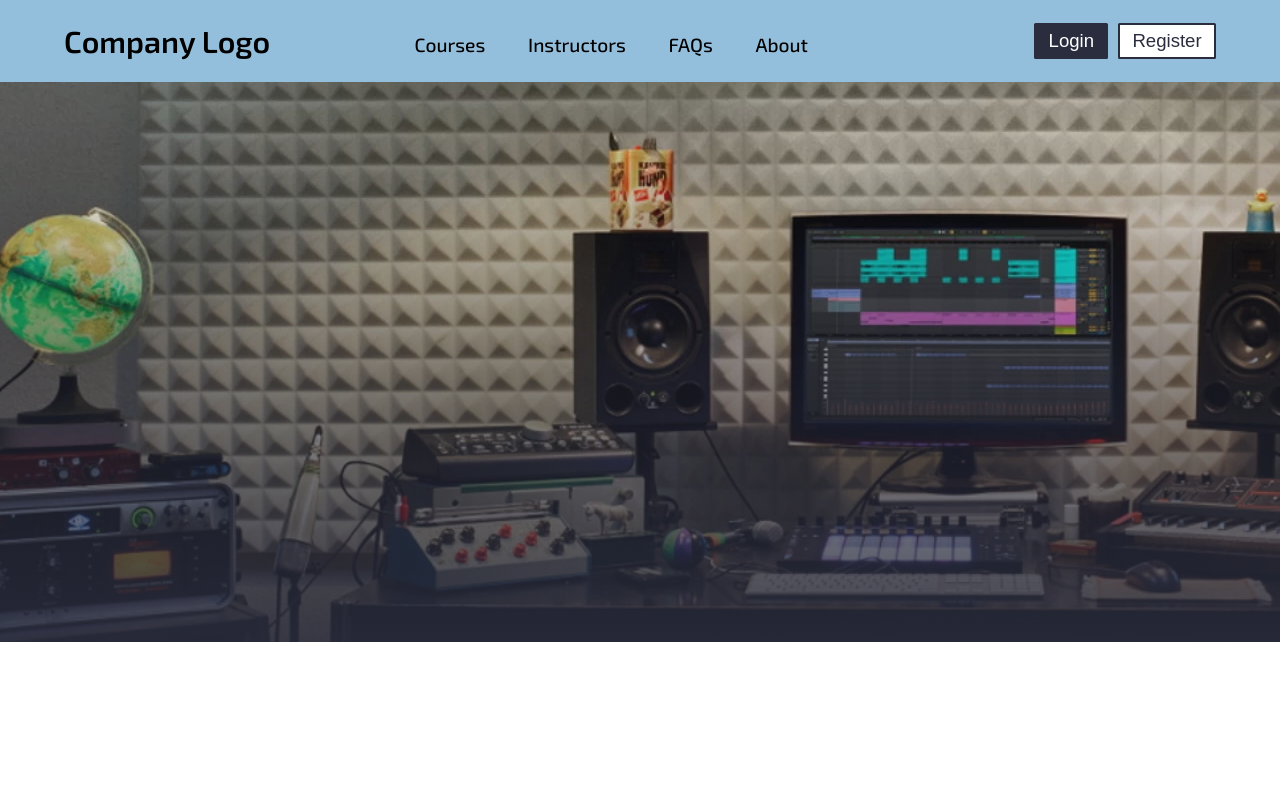
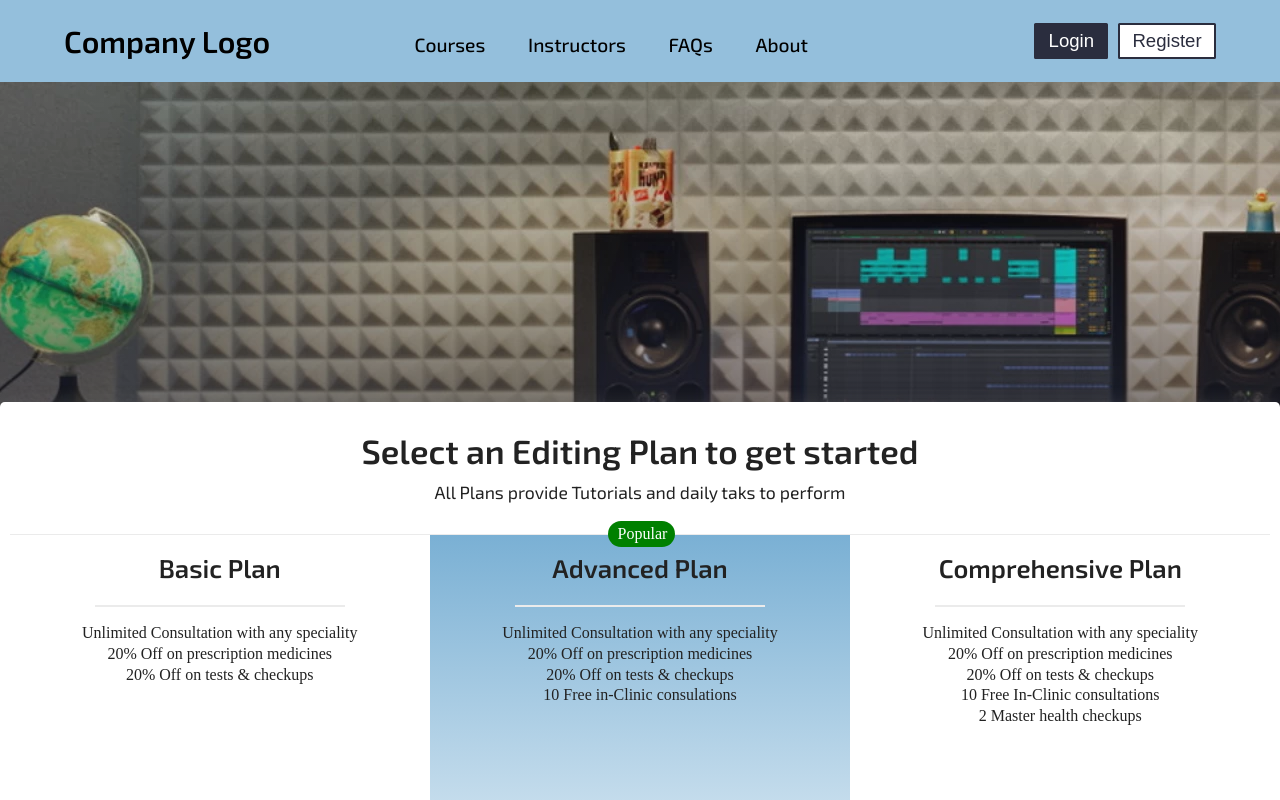
Before and after one commit to soorajarsn/True-exam, a React (Vite) app: page / in a window 1280 px wide. Shown: the top 800 px of the page. Built offline with nearby package versions, Linux system fonts and the light colour scheme.

Commit message:
add Pricing component to homepage

```diff
--- a/src/components/Index.js
+++ b/src/components/Index.js
@@ -2,15 +2,17 @@ import React from "react";
 import Navbar from "./Navbar";
 import indexHero from "./images/Index.webp";
 import "../styles/index.scss";
+import Pricing from "./Pricing";
 function Index() {
   return (
     <React.Fragment>
-      <div className="index-main">
+      <div className="index-main full-width">
         <Navbar />
         <div className="hero-img-container">
           <img src={indexHero} alt="" />
           <div className="gradient"></div>
         </div>
+        <Pricing />
       </div>
     </React.Fragment>
   );
```
